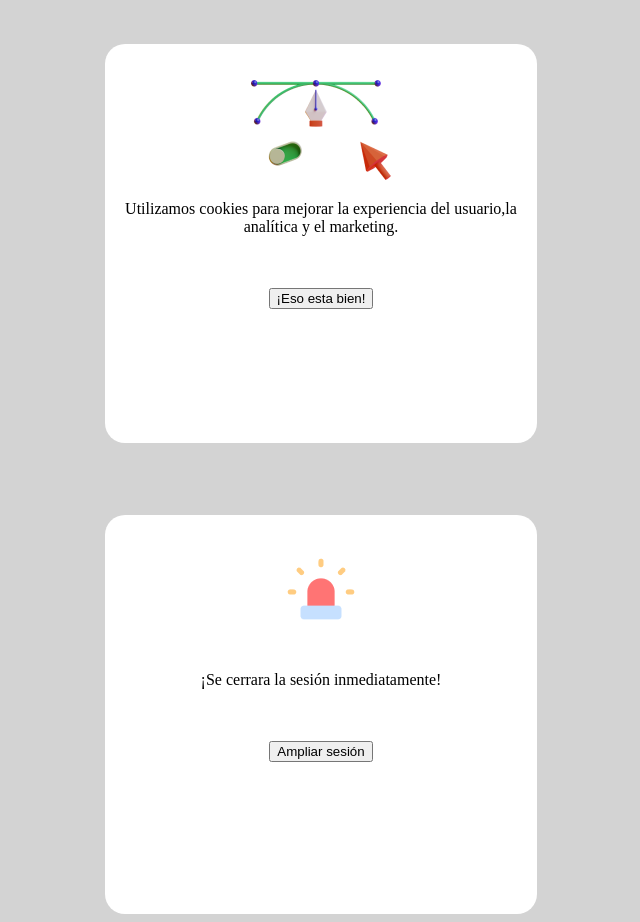
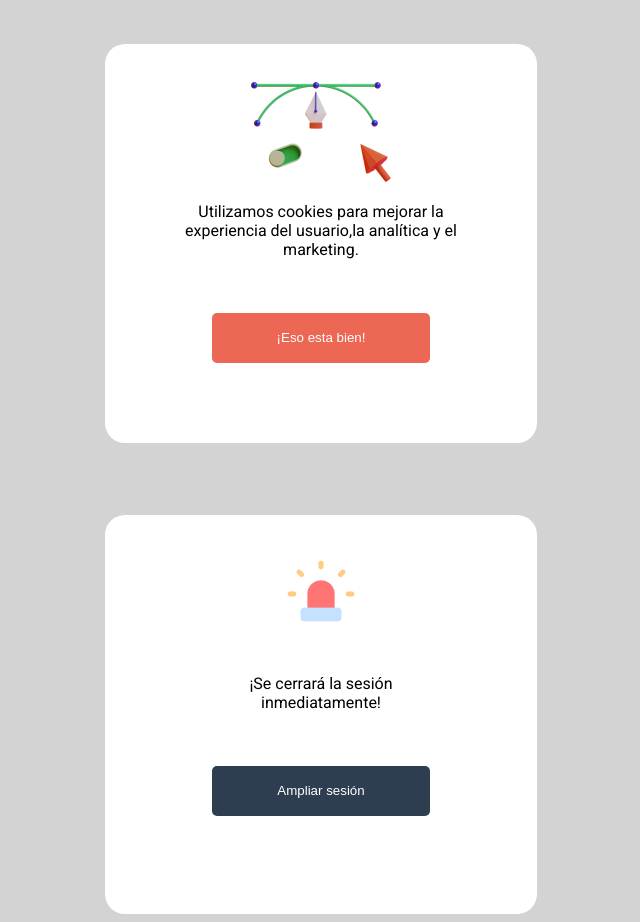
Before and after one commit to bnjj/bookish-octo-computing-machine, a plain HTML site: page index.html in a window 1280 px wide. Shown: the whole page, without its empty margins (319-959 px from the left). Drawn offline with Linux system fonts and the light colour scheme.

Commit message:
Refinado 1

```diff
--- a/index.html
+++ b/index.html
@@ -1,6 +1,9 @@
 <!DOCTYPE html>
 <html lang="en">
 <head>
+    <link rel="preconnect" href="https://fonts.googleapis.com">
+<link rel="preconnect" href="https://fonts.gstatic.com" crossorigin>
+<link href="https://fonts.googleapis.com/css2?family=Roboto:wght@400&display=swap" rel="stylesheet">
     <meta charset="UTF-8">
     <meta http-equiv="X-UA-Compatible" content="IE=edge">
     <meta name="viewport" content="width=device-width, initial-scale=1.0">
@@ -12,10 +15,11 @@
     <div>
         <br><br>
         <img src="img/Saly-27.png" alt="">
-  <p>Utilizamos cookies para mejorar la experiencia del usuario,la analítica y el marketing.</p>
+        <p>Utilizamos cookies para mejorar la <br> experiencia del usuario,la analítica y el
+         <br> marketing.</p>
   <br><br>
 
-  <button id="1">¡Eso esta bien!</button>
+  <button id="button1">¡Eso esta bien!</button>
     </div>
    <br><br><br><br>
 
@@ -23,8 +27,8 @@
         <br><br>
         <img src="img/Frame.png" alt="">
         <br><br>
-       <p>¡Se cerrara la sesión inmediatamente!</p>
-       <br><br><button id="2">Ampliar sesión</button>
+       <p>¡Se cerrará la sesión<br>inmediatamente!</p>
+       <br><br><button id="button2">Ampliar sesión</button>
 </div>
 
 
--- a/styles.css
+++ b/styles.css
@@ -17,6 +17,8 @@ div
     margin-left: auto;
     margin-right: auto;
     border-radius: 20px;
+    font-family: 'Roboto', sans-serif;
+
 
 
 
@@ -25,8 +27,24 @@ div
 
 }
 
-#1
+button
+{
+border: none;
+padding:4% 15%;
 
+
+border-radius:5px;
+}
+
+#button1
 {
+    background-color:#ED6755;
+    color: #FFFFFF;
 
 }
+#button2
+{
+    background-color:#2C3E50;
+    color: #FFFFFF;
+
+}
```
